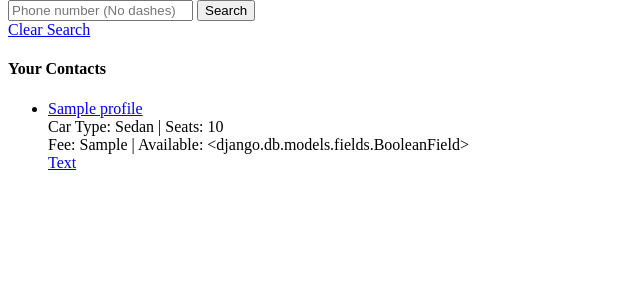
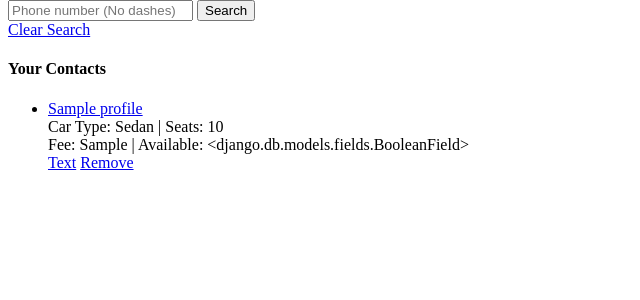
Before and after one commit to evanmkeith/TipTrip, a Django app: page /user/1/contacts/ in a window 1280 px wide. Shown: the part 26-326 px from the top of the page, without its empty margins (0-640 px from the left). Run offline with Django 4.2, Linux system fonts and the light colour scheme; a user stored in the database is signed in; tables that the repository leaves empty hold one stand-in row (values such as "Sample post").

Commit message:
Contacts

```diff
--- a/main_app/templates/contacts.html
+++ b/main_app/templates/contacts.html
@@ -24,6 +24,7 @@
                 <span>Fee: {{contact.fee}} |</span>
                 <span>Available: {{contact.available}}</span><br>
                 <a href="sms:{{contact.phone_number}}">Text</a>
+                <a href="{% url 'remove_contact' user.pk contact.pk %}">Remove</a>
             </li>
         {% empty %}
             <div>You have not added any contacts yet.</div>
--- a/main_app/urls.py
+++ b/main_app/urls.py
@@ -12,6 +12,7 @@ urlpatterns = [
     path('requests/', views.Requests.as_view(), name="requests"),
     path('user/<int:pk>/contacts/', views.Contacts.as_view(), name="contacts"),
     path('user/<int:pk>/contacts/add/<int:id>', views.Add_Contact, name="add_contact"),
+    path('user/<int:pk>/contacts/remove/<int:id>', views.Remove_Contact, name="remove_contact"),
     path('login/', views.login_view, name="login"),
     path('logout/', views.logout_view, name="logout"),
     path('signup/', views.signup_view, name="signup"),
--- a/main_app/views.py
+++ b/main_app/views.py
@@ -40,7 +40,7 @@ def Create_Profile(request, pk):
             num_seats = form.cleaned_data['num_seats']
             fee = form.cleaned_data['fee']
             bio = form.cleaned_data['bio']
-            Profile.objects.create(user=User.objects.get(pk=pk), name=name, image_link=image_link, phone_number=phone_number,zip_code=zip_code, vehicle_type=vehicle_type, vehicle_make=vehicle_make, vehicle_model=vehicle_model, num_seats=num_seats, fee=fee, bio=bio)
+            Profile.objects.create(user=User.objects.get(pk=pk), name=name, image_link=image_link, phone_number=phone_number,zip_code=zip_code, vehicle_type=vehicle_type, vehicle_make=vehicle_make, vehicle_model=vehicle_model, num_seats=num_seats, fee=fee, available=False, bio=bio)
             return HttpResponseRedirect('/user/'+str(pk))
         else:
             return render(request, 'create_profile.html', {'form': form})
@@ -103,6 +103,14 @@ def Add_Contact(request, pk, id):
 
     return HttpResponseRedirect('/user/'+str(pk)+'/contacts')
 
+def Remove_Contact(request, pk, id):
+    user_contacts = Profile.objects.get(pk=pk)
+    contact = User.objects.get(pk=id)
+    user_contacts.contacts.remove(contact)
+    user_contacts.save()
+
+    return HttpResponseRedirect('/user/'+str(pk)+'/contacts')
+
 def signup_view(request):
     if request.method == 'POST':
         form = UserCreationForm(request.POST)
```
